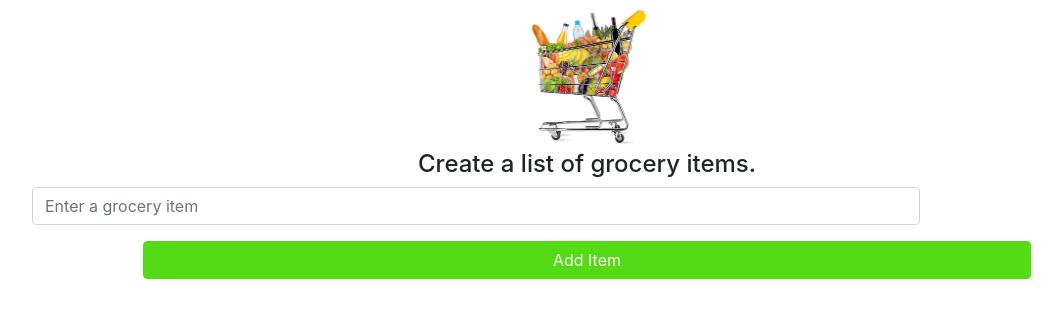
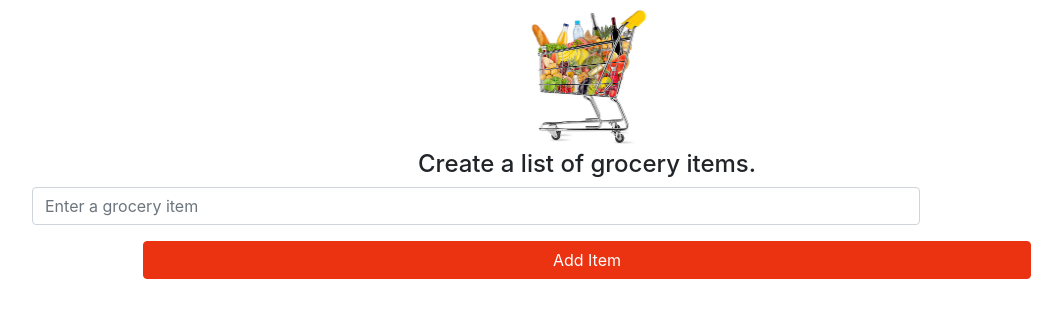
Before and after one commit to wbissac723/groceryshopping, an Angular app: page / in a window 1280 px wide. Shown: the top 318 px of the page, without its empty margins (53-1115 px from the left). Built offline with nearby package versions, Linux system fonts and the light colour scheme; no server answers.

Commit message:
Created a FormGroup using Reactive Forms.

```diff
--- a/src/app/grocery-form/grocery-form.component.css
+++ b/src/app/grocery-form/grocery-form.component.css
@@ -2,8 +2,8 @@
     margin: 50px 0 60px 0;
 }
 .add-btn {
-    background-color:rgb(84, 219, 21);
-    border-color: rgb(84, 219, 21);
+    background-color:rgb(235, 50, 17);
+    border-color: rgb(235, 50, 17);
     width: 80%;
 }
 
--- a/src/app/grocery-form/grocery-form.component.html
+++ b/src/app/grocery-form/grocery-form.component.html
@@ -1,13 +1,22 @@
-<form>
+<form [formGroup]="groceryForm">
+
   <div *ngIf="!isSubmitting" class="form-group">
-    <input type="text" class="form-control text-box" id="groceryItem" aria-describedby="emailHelp" placeholder="Enter a grocery item">
+    <input type="text"
+           class="form-control text-box"
+           id="groceryItem" aria-describedby="emailHelp"
+           formControlName="name"
+           placeholder="Enter a grocery item">
   </div>
 
 <div class="spinner-div" *ngIf="isSubmitting">
-  <i class="fa fa-spinner fa-spin" style="font-size:70px; color:rgb(84, 219, 21)"></i>
+  <i class="fa fa-spinner fa-spin" style="font-size:70px; color:rgb(235, 50, 17)"></i>
 </div>
 
 
 
-  <button type="submit" class="btn btn-primary add-btn" (click)="addGroceryItem()">Add Item</button>
+  <button type="submit"
+          class="btn btn-primary add-btn"
+          (click)="addGroceryItem()"
+          [disabled]="isSubmitting">Add Item
+  </button>
 </form>
--- a/src/app/grocery-form/grocery-form.component.ts
+++ b/src/app/grocery-form/grocery-form.component.ts
@@ -1,4 +1,7 @@
 import { Component, OnInit } from '@angular/core';
+import { FormBuilder, FormGroup } from '@angular/forms';
+
+import { GroceryService } from '../services/grocery-api/grocery.service';
 
 @Component({
   selector: 'app-grocery-form',
@@ -7,15 +10,34 @@ import { Component, OnInit } from '@angular/core';
 })
 export class GroceryFormComponent implements OnInit {
 
-  public isSubmitting = false;
+  groceryForm: FormGroup;
+  isSubmitting = false;
+  groceryItem;
 
-  constructor() { }
+  constructor(private fb: FormBuilder, private groceryService: GroceryService) { }
 
   ngOnInit() {
+    this.buildForm();
+  }
+
+  buildForm() {
+    this.groceryForm = this.fb.group({ name: '' });
   }
 
   addGroceryItem() {
-    this.isSubmitting = true;
+    this.groceryItem = this.groceryForm.get('name').value;
+
+    this.groceryService.addGroceryItem(this.groceryItem);
+
+    console.log(`Adding ${this.groceryItem} to the grocery list.`);
+  }
+
+  handleAddGroceryItemSuccess() {
+    this.isSubmitting = false;
+  }
+
+  handleAddGroceryItemFail() {
+    this.isSubmitting = false;
   }
 
 }
--- a/src/app/grocery-list/grocery-list.component.css
+++ b/src/app/grocery-list/grocery-list.component.css
@@ -1,3 +1,5 @@
 .grocery-items {
     list-style-type: none;
+    float: left;
+    margin: 40px 5px 0 0;
 }
--- a/src/app/grocery-list/grocery-list.component.html
+++ b/src/app/grocery-list/grocery-list.component.html
@@ -1,3 +1,3 @@
 <li *ngFor="let grocery of groceries" class="grocery-items">
-  {{grocery.name}}
+  {{grocery.name}},
 </li>
--- /dev/null
+++ b/src/app/models/grocery-item.model.ts
@@ -0,0 +1,3 @@
+export class GroceryItem {
+    name: string;
+}
--- a/src/app/services/grocery-api/grocery.service.ts
+++ b/src/app/services/grocery-api/grocery.service.ts
@@ -1,6 +1,9 @@
+import { HttpClient } from '@angular/common/http';
+import { Injectable } from '@angular/core';
+
 import { Observable } from 'rxjs/Observable';
-import { Injectable } from '@angular/core';
-import { HttpClient } from '@angular/common/http';
+
+import { GroceryItem } from '../../models/grocery-item.model';
 
 
 @Injectable()
@@ -12,4 +15,9 @@ export class GroceryService {
     getGroceries(): Observable<any> {
         return this.http.get(this.baseURL + 'groceries');
     }
+
+    addGroceryItem(body: GroceryItem): Observable<any> {
+        return this.http.post(this.baseURL + 'groceries', body);
+
+    }
 }
```
Also changed, not shown: src/app/app.module.ts (+8 -5 lines).
